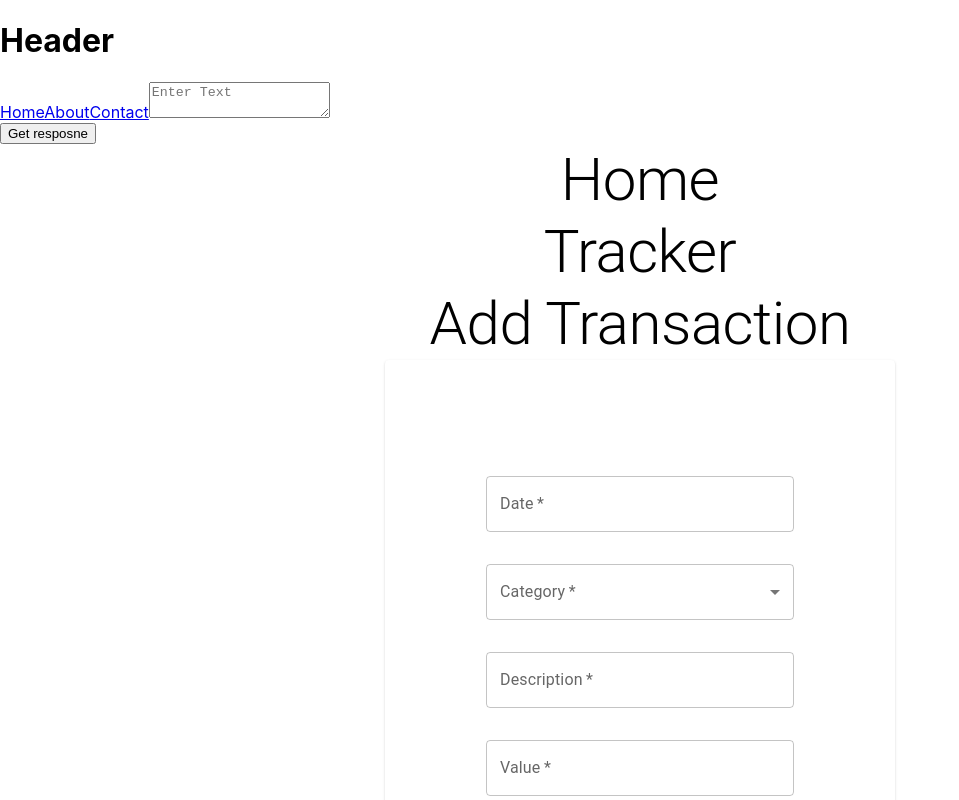
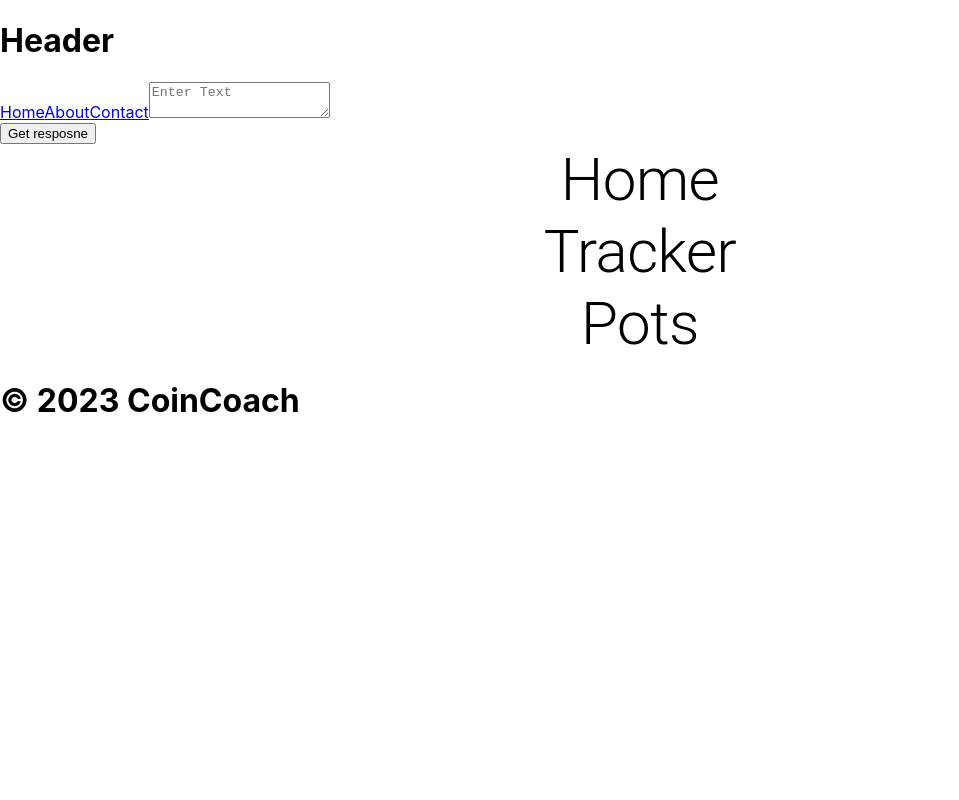
Before and after one commit to nrai14/CoinCoach, a React (Create React App) app: page / in a window 1280 px wide. Shown: the top 800 px of the page, without its empty margins (0-959 px from the left). Built offline with nearby package versions, Linux system fonts and the light colour scheme.

Commit message:
Add some comments for testing

```diff
--- a/src/components/AddTransaction.js
+++ b/src/components/AddTransaction.js
@@ -17,6 +17,8 @@ import { DatePicker } from '@mui/x-date-pickers/DatePicker';
 
 
 function AddTransaction() {
+
+
 
 
   const [transactions, setTransactions] = useState([]);
@@ -62,7 +64,7 @@ function AddTransaction() {
    console.log(newTransactions);
    alert('hola');
    setTransactions(newTransactions);
-   localStorage.setItem('transactions', JSON.stringify(transactions));
+   //localStorage.setItem('transactions', JSON.stringify(transactions));
 
 
   }
--- a/src/components/InitPots.js
+++ b/src/components/InitPots.js
@@ -1,10 +1,13 @@
-import {useState} from 'react';
+import {useState, useEffect} from 'react';
+import Typography from '@mui/material/Typography';
 
 function InitPots() {
 
     const [pots, setPots] = useState([]);
+
+    useEffect(() => {
+
     const newPots = [
-
         {
             id: 0,
             category: 'Bills',
@@ -64,19 +67,30 @@ function InitPots() {
             id: 11,
             category: 'Balance',
             value: 0
-        },
+        }
 
-    ]
-
-
+    ];
 
     //If there are pots on the Local storage already do not create again
     const existingPots = JSON.parse(localStorage.getItem('pots'));
+
     if (!existingPots) {
+        alert('nopots');
         setPots(newPots);
         localStorage.setItem('pots', JSON.stringify(pots));
     }
+    });
 
+
+    return(
+
+    <>
+
+    <Typography variant='h2' align='center'>Pots</Typography>
+    </>
+
+
+    );
 }
 
 export default InitPots;
--- a/src/pages/Tracker.js
+++ b/src/pages/Tracker.js
@@ -12,7 +12,7 @@ function Tracker() {
     <>
     <Typography variant='h2' align='center'>Tracker</Typography>
     <InitPots/>
-    <AddTransaction/>
+    {/* <AddTransaction/> */}
 
 
     </>
```
